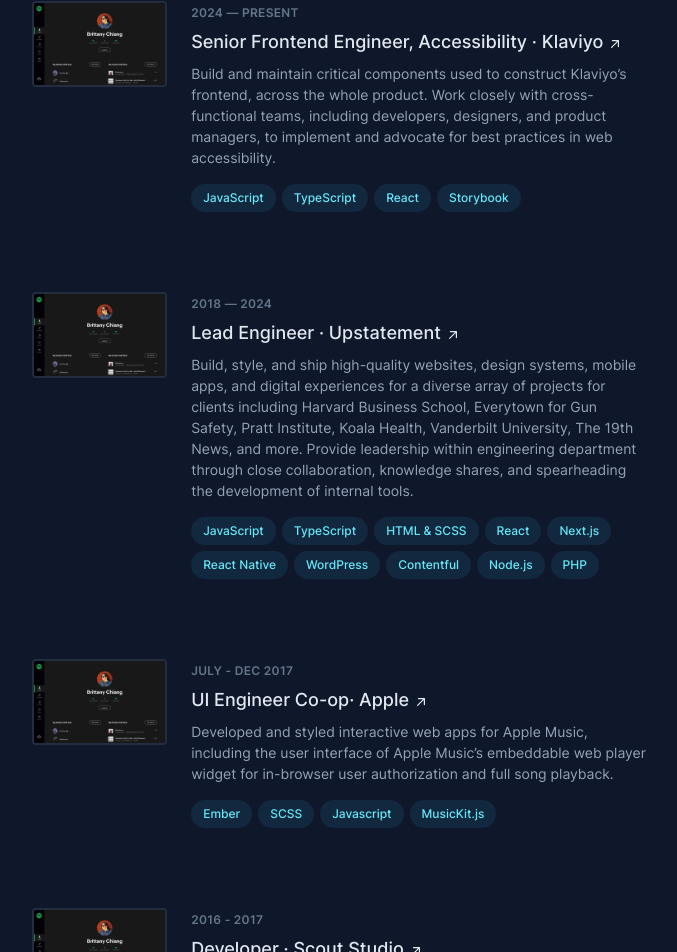
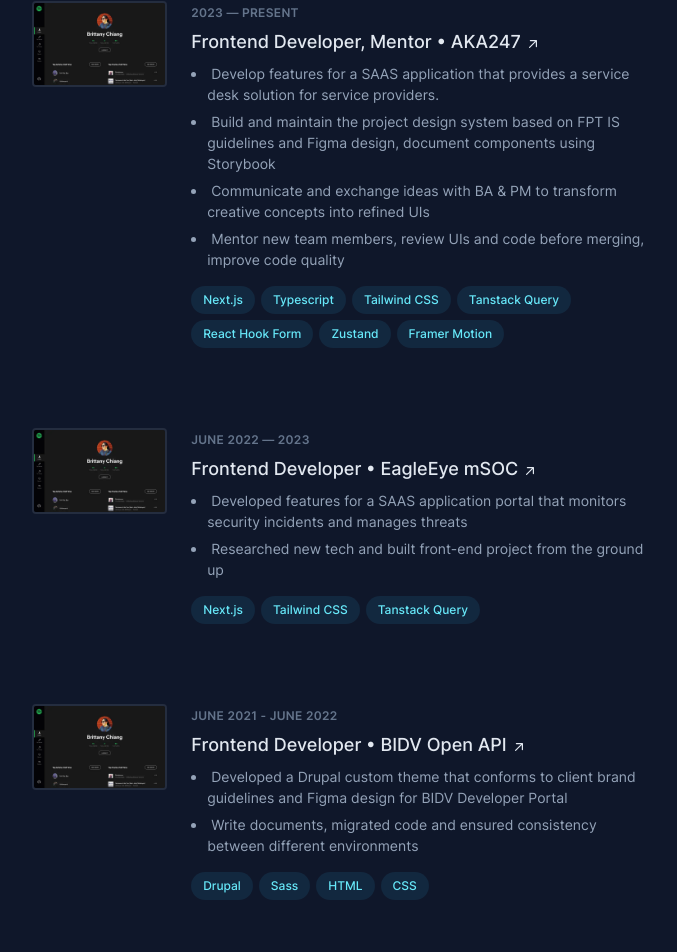
Before and after one commit to hoanguye99/personal-website, a Next.js app: page / in a window 1280 px wide. Shown: the part 864-1816 px from the top of the page, without its empty margins (538-1215 px from the left). Built offline with nearby package versions, Linux system fonts and the light colour scheme.

Commit message:
Update project conents

```diff
--- a/components/page/experience.tsx
+++ b/components/page/experience.tsx
@@ -13,63 +13,43 @@
       <SectionHeader title="EXPERIENCE" />
       <ol className="group/list flex flex-col gap-12 ">
         <SingleProject
-          timeline="2024 — Present"
+          timeline="2023 — Present"
           projectLink={
             <ProjectLink
-              href="https://www.klaviyo.com/"
-              text="Senior Frontend Engineer, Accessibility · Klaviyo"
+              href="https://aka247.fpt.com/"
+              text="Frontend Developer, Mentor • AKA247"
             />
           }
           content={
-            <>
-              Build and maintain critical components used to construct Klaviyo’s
-              frontend, across the whole product. Work closely with
-              cross-functional teams, including developers, designers, and
-              product managers, to implement and advocate for best practices in
-              web accessibility.
-            </>
-          }
-          techList={
-            <TechList
-              list={['JavaScript', 'TypeScript', 'React', 'Storybook']}
-            />
-          }
-          projectImage={
-            <ProjectImage alt="Personal Website Image" src={personalWebImage} />
-          }
-        />
-        <SingleProject
-          timeline="2018 — 2024"
-          projectLink={
-            <ProjectLink
-              href="https://www.klaviyo.com/"
-              text="Lead Engineer · Upstatement"
-            />
-          }
-          content={
-            <>
-              Build, style, and ship high-quality websites, design systems,
-              mobile apps, and digital experiences for a diverse array of
-              projects for clients including Harvard Business School, Everytown
-              for Gun Safety, Pratt Institute, Koala Health, Vanderbilt
-              University, The 19th News, and more. Provide leadership within
-              engineering department through close collaboration, knowledge
-              shares, and spearheading the development of internal tools.
-            </>
+            <ul className="list-inside list-disc indent-[-1rem] pl-4 *:mb-1.5">
+              <li>
+                Develop features for a SAAS application that provides a service
+                desk solution for service providers.
+              </li>
+              <li>
+                Build and maintain the project design system based on FPT IS
+                guidelines and Figma design, document components using Storybook
+              </li>
+              <li>
+                Communicate and exchange ideas with BA & PM to transform
+                creative concepts into refined UIs
+              </li>
+              <li>
+                Mentor new team members, review UIs and code before merging,
+                improve code quality
+              </li>
+            </ul>
           }
           techList={
             <TechList
               list={[
-                'JavaScript',
-                'TypeScript',
-                'HTML & SCSS',
-                'React',
                 'Next.js',
-                'React Native',
-                'WordPress',
-                'Contentful',
-                'Node.js',
-                'PHP',
+                'Typescript',
+                'Tailwind CSS',
+                'Tanstack Query',
+                'React Hook Form',
+                'Zustand',
+                'Framer Motion',
               ]}
             />
           }
@@ -78,46 +58,70 @@
           }
         />
         <SingleProject
-          timeline="July - Dec 2017"
+          timeline="June 2022 — 2023"
           projectLink={
             <ProjectLink
-              href="https://www.klaviyo.com/"
-              text="UI Engineer Co-op· Apple"
+              href="https://fpt-is.com/en/eagleeye-msoc/"
+              text="Frontend Developer • EagleEye mSOC"
             />
           }
           content={
-            <>
-              Developed and styled interactive web apps for Apple Music,
-              including the user interface of Apple Music’s embeddable web
-              player widget for in-browser user authorization and full song
-              playback.
-            </>
+            <ul className="list-inside list-disc indent-[-1rem] pl-4 *:mb-1.5">
+              <li>
+                Developed features for a SAAS application portal that monitors
+                security incidents and manages threats
+              </li>
+              <li>
+                Researched new tech and built front-end project from the ground
+                up
+              </li>
+            </ul>
           }
           techList={
-            <TechList list={['Ember', 'SCSS', 'Javascript', 'MusicKit.js']} />
+            <TechList list={['Next.js', 'Tailwind CSS', 'Tanstack Query']} />
           }
           projectImage={
             <ProjectImage alt="Personal Website Image" src={personalWebImage} />
           }
         />
         <SingleProject
-          timeline="2016 - 2017"
+          timeline="June 2021 - June 2022"
           projectLink={
             <ProjectLink
-              href="https://www.klaviyo.com/"
-              text="Developer · Scout Studio"
+              href="https://openapi.bidv.com.vn/devportal/"
+              text="Frontend Developer • BIDV Open API"
             />
           }
           content={
-            <>
-              Collaborated with other student designers and engineers on
-              pro-bono projects to create new brands, design systems, and
-              websites for organizations in the community.
-            </>
+            <ul className="list-inside list-disc indent-[-1rem] pl-4 *:mb-1.5">
+              <li>
+                Developed a Drupal custom theme that conforms to client brand
+                guidelines and Figma design for BIDV Developer Portal
+              </li>
+              <li>
+                Write documents, migrated code and ensured consistency between
+                different environments
+              </li>
+            </ul>
           }
-          techList={
-            <TechList list={['Jekyll', 'SCSS', 'Javascript', 'WordPress']} />
+          techList={<TechList list={['Drupal', 'Sass', 'HTML', 'CSS']} />}
+          projectImage={
+            <ProjectImage alt="Personal Website Image" src={personalWebImage} />
           }
+        />
+        <SingleProject
+          timeline="2020 - June 2021"
+          projectLink={<ProjectLink href="" text="Integration Engineer" />}
+          content={
+            <ul className="list-inside list-disc indent-[-1rem] pl-4 *:mb-1.5">
+              <li>Developed Open API services using IBM API Connect</li>
+              <li>
+                Developed ESB REST and SOAP services using IBM App Connect
+                Enterprise
+              </li>
+            </ul>
+          }
+          techList={<TechList list={['Java', 'JavaScript', 'Node.js']} />}
           projectImage={
             <ProjectImage alt="Personal Website Image" src={personalWebImage} />
           }
```
